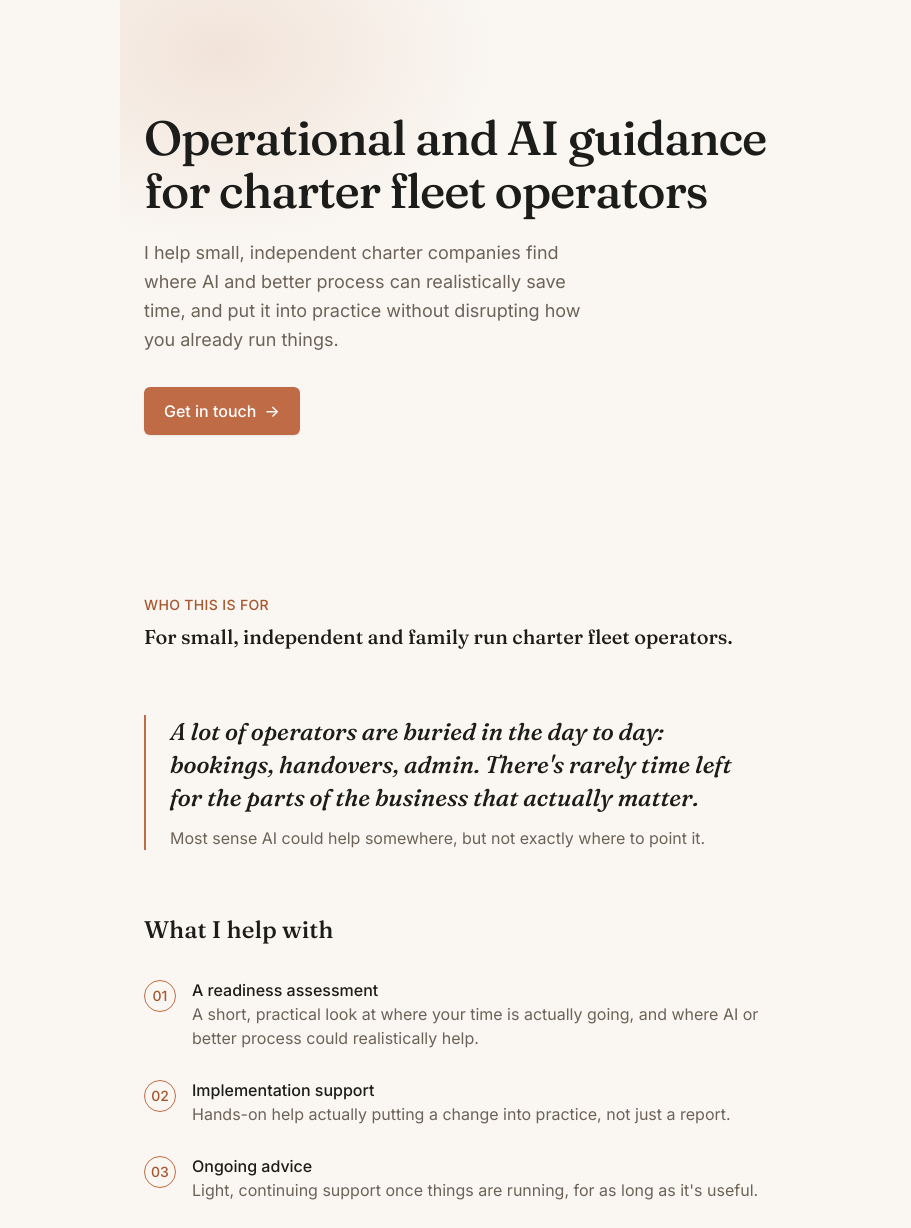
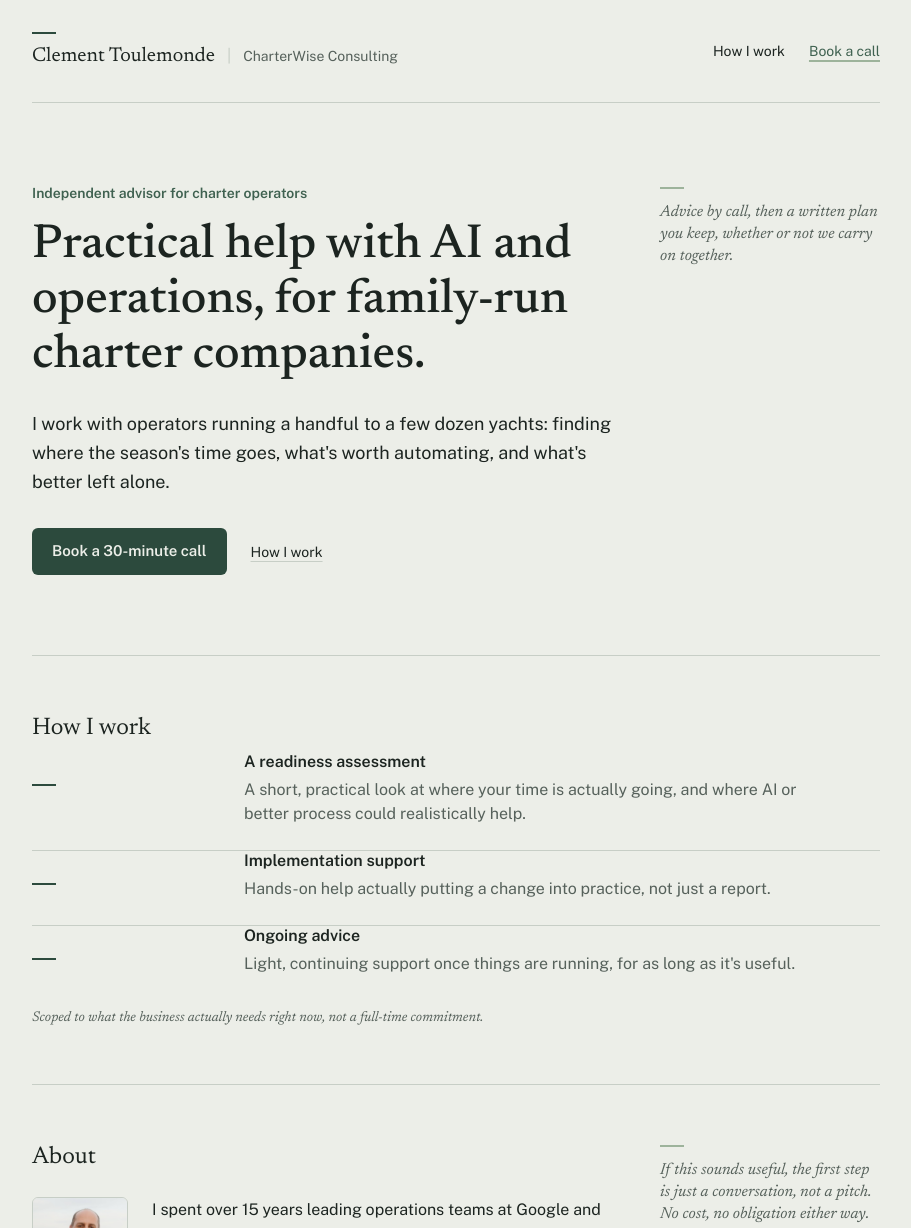
Before and after one commit to clemtoulemonde-ship-it/charterwise-consulting, an Astro site: page / in a window 1280 px wide. Shown: the top 1228 px of the page, without its empty margins (184-1095 px from the left). Built offline with nearby package versions, Linux system fonts and the light colour scheme; Astro itself is replaced by a stand-in of ours.

Commit message:
Rebuild to the CharterWise Consulting design system
Replaces the ad-hoc charcoal/clay/Fraunces look with the actual
chosen direction ("Margin Notes, warmed"): bottle-green and sage on
grey-green paper, Newsreader + Public Sans, hairline rules instead of
shadows, margin-note asides instead of icons. Tokens and structure
taken from the design system artifact (colors, type scale, spacing,
radius) and its landing-page/content rules (no nautical imagery, no
hype words, first-person voice, sentence-case labels).

```diff
--- a/src/layouts/Layout.astro
+++ b/src/layouts/Layout.astro
@@ -7,8 +7,8 @@ interface Props {
 }
 
 const {
-  title = 'Operational and AI guidance for charter fleet operators',
-  description = 'Independent consulting for small, family run charter fleet operators: finding where AI and better process can realistically save time, and helping put it into practice.',
+  title = 'Clement Toulemonde — CharterWise Consulting',
+  description = 'Independent advice for charter operators: finding where the season’s time goes, what’s worth automating, and what’s better left alone.',
 } = Astro.props;
 
 const canonical = 'https://consulting.charterwise.app';
@@ -28,7 +28,7 @@ const canonical = 'https://consulting.charterwise.app';
     <meta property="og:description" content={description} />
     <meta property="og:type" content="website" />
     <meta property="og:url" content={canonical} />
-    <meta property="og:site_name" content="Clement Toulemonde Consulting" />
+    <meta property="og:site_name" content="CharterWise Consulting" />
     <meta property="og:locale" content="en_GB" />
 
     <meta name="twitter:card" content="summary" />
@@ -38,7 +38,7 @@ const canonical = 'https://consulting.charterwise.app';
     <link rel="preconnect" href="https://fonts.googleapis.com" />
     <link rel="preconnect" href="https://fonts.gstatic.com" crossorigin />
     <link
-      href="https://fonts.googleapis.com/css2?family=Inter:wght@400;500;600;700&family=Fraunces:ital,opsz,wght@0,9..144,500;0,9..144,600;1,9..144,500&display=swap"
+      href="https://fonts.googleapis.com/css2?family=Newsreader:ital,opsz,wght@0,6..72,400;0,6..72,500;0,6..72,600;1,6..72,400;1,6..72,500&family=Public+Sans:wght@400;500;600;700&display=swap"
       rel="stylesheet"
     />
 
--- a/src/pages/index.astro
+++ b/src/pages/index.astro
@@ -3,7 +3,7 @@ import Layout from '../layouts/Layout.astro';
 
 const email = 'clement@charterwise.app';
 
-const services = [
+const steps = [
   {
     title: 'A readiness assessment',
     body: 'A short, practical look at where your time is actually going, and where AI or better process could realistically help.',
@@ -20,83 +20,95 @@ const services = [
 ---
 
 <Layout>
-  <main class="max-w-2xl mx-auto px-6">
-    <section class="hero-wash -mx-6 px-6 pt-20 pb-16 sm:pt-28 sm:pb-20">
-      <div class="fade-up">
-        <h1 class="font-serif text-4xl sm:text-5xl font-medium tracking-tight leading-[1.1] mb-5">
-          Operational and AI guidance for charter fleet operators
-        </h1>
-        <p class="text-lg text-[var(--color-text-secondary)] leading-relaxed mb-8 max-w-md">
-          I help small, independent charter companies find where AI and better process can
-          realistically save time, and put it into practice without disrupting how you already
-          run things.
-        </p>
+  <div class="max-w-4xl mx-auto px-6">
+    <header class="flex flex-col sm:flex-row sm:items-center sm:justify-between gap-4 py-8 border-b border-[var(--color-hairline)]">
+      <div>
+        <div class="w-6 h-0.5 bg-[var(--color-primary)] mb-2"></div>
+        <div class="sm:flex sm:items-baseline sm:gap-3">
+          <span class="font-display text-xl text-[var(--color-ink)]">Clement Toulemonde</span>
+          <span class="hidden sm:inline text-[var(--color-hairline)]">|</span>
+          <span class="text-sm text-[var(--color-muted)]">CharterWise Consulting</span>
+        </div>
+      </div>
+      <nav class="flex items-center gap-6 text-sm">
+        <a href="#how-i-work" class="text-[var(--color-ink)] hover:text-[var(--color-primary)]">How I work</a>
         <a
           href={`mailto:${email}`}
-          class="group inline-flex items-center gap-2 rounded-md bg-[var(--color-clay)] text-white px-5 py-3 font-medium shadow-[0_1px_2px_rgba(28,28,26,0.08)] hover:bg-[var(--color-clay-dark)] hover:shadow-[0_6px_16px_rgba(191,107,69,0.3)] hover:-translate-y-0.5 transition-all duration-200"
+          class="text-[var(--color-accent-ink)] underline decoration-[var(--color-accent)] decoration-2 underline-offset-4 hover:text-[var(--color-primary)]"
         >
-          Get in touch
-          <span class="transition-transform duration-200 group-hover:translate-x-0.5">&rarr;</span>
+          Book a call
+        </a>
+      </nav>
+    </header>
+
+    <section class="grid sm:grid-cols-[1fr_220px] gap-10 py-16 sm:py-20">
+      <div class="max-w-[65ch]">
+        <p class="font-text text-sm font-semibold text-[var(--color-accent-ink)] mb-4">
+          Independent advisor for charter operators
+        </p>
+        <h1 class="font-display text-4xl sm:text-5xl font-medium leading-[1.15] mb-6">
+          Practical help with AI and operations, for
+          <span class="sage-underline">family-run charter companies</span>.
+        </h1>
+        <p class="text-lg text-[var(--color-ink)] leading-relaxed mb-8">
+          I work with operators running a handful to a few dozen yachts: finding where the
+          season's time goes, what's worth automating, and what's better left alone.
+        </p>
+        <div class="flex flex-wrap items-center gap-6">
+          <a
+            href={`mailto:${email}`}
+            class="inline-block rounded-[var(--radius-md)] bg-[var(--color-primary)] text-[var(--color-on-primary)] px-5 py-3 font-text font-semibold text-[15px] hover:bg-[var(--color-primary-hover)] transition-colors"
+          >
+            Book a 30-minute call
+          </a>
+          <a href="#how-i-work" class="text-sm text-[var(--color-ink)] underline decoration-[var(--color-hairline)] underline-offset-4 hover:text-[var(--color-primary)]">
+            How I work
           </a>
         </div>
+      </div>
+      <aside class="pt-1">
+        <div class="w-6 h-0.5 bg-[var(--color-accent)] mb-3"></div>
+        <p class="font-display italic text-base text-[var(--color-muted)] leading-snug">
+          Advice by call, then a written plan you keep, whether or not we carry on together.
+        </p>
+      </aside>
     </section>
 
-    <div class="py-14 sm:py-20">
-      <section class="reveal mb-16">
-        <p class="text-sm font-medium uppercase tracking-wide text-[var(--color-clay-dark)]">
-          Who this is for
-        </p>
-        <p class="font-serif text-xl mt-2">
-          For small, independent and family run charter fleet operators.
-        </p>
-      </section>
-
-      <section class="reveal mb-16 border-l-2 border-[var(--color-clay)] pl-6">
-        <p class="font-serif italic text-xl sm:text-2xl leading-snug text-[var(--color-ink)]">
-          A lot of operators are buried in the day to day: bookings, handovers, admin. There's
-          rarely time left for the parts of the business that actually matter.
-        </p>
-        <p class="mt-3 text-[var(--color-text-secondary)]">
-          Most sense AI could help somewhere, but not exactly where to point it.
-        </p>
-      </section>
-
-      <section class="reveal mb-16">
-        <h2 class="font-serif text-2xl mb-8">What I help with</h2>
-        <ul class="space-y-7">
-          {services.map((service, i) => (
-            <li class="flex gap-4">
-              <span class="flex-shrink-0 w-8 h-8 rounded-full border border-[var(--color-clay)] text-[var(--color-clay-dark)] text-sm font-medium flex items-center justify-center mt-0.5">
-                {String(i + 1).padStart(2, '0')}
-              </span>
-              <div>
-                <p class="font-medium">{service.title}</p>
-                <p class="text-[var(--color-text-secondary)]">{service.body}</p>
+    <section id="how-i-work" class="py-14 border-t border-[var(--color-hairline)]">
+      <h2 class="font-display text-2xl mb-8">How I work</h2>
+      <ol class="divide-y divide-[var(--color-hairline)]">
+        {steps.map((step) => (
+          <li class="py-6 first:pt-0 last:pb-0 sm:grid sm:grid-cols-[180px_1fr] sm:gap-8">
+            <div class="w-6 h-0.5 bg-[var(--color-primary)] mb-3 sm:mb-0 sm:mt-2"></div>
+            <div class="sm:col-start-2 sm:-mt-[26px]">
+              <p class="font-text font-semibold mb-1">{step.title}</p>
+              <p class="text-[var(--color-muted)] max-w-[60ch]">{step.body}</p>
             </div>
           </li>
         ))}
-        </ul>
-        <p class="text-sm text-[var(--color-text-secondary)] italic mt-8">
+      </ol>
+      <p class="font-display italic text-sm text-[var(--color-muted)] mt-8">
         Scoped to what the business actually needs right now, not a full-time commitment.
       </p>
     </section>
 
-      <section class="reveal mb-16">
-        <h2 class="font-serif text-2xl mb-6">About</h2>
+    <section class="grid sm:grid-cols-[1fr_220px] gap-10 py-14 border-t border-[var(--color-hairline)]">
+      <div class="max-w-[65ch]">
+        <h2 class="font-display text-2xl mb-6">About</h2>
         <div class="sm:flex sm:gap-6">
           <img
             src="/clement.jpg"
             alt="Clement Toulemonde"
             width="410"
             height="600"
-            class="w-28 h-36 object-cover object-top rounded-md mb-4 sm:mb-0 sm:flex-shrink-0 ring-1 ring-[var(--color-border)]"
+            class="w-24 h-32 object-cover object-top rounded-[var(--radius-md)] border border-[var(--color-hairline)] mb-4 sm:mb-0 sm:flex-shrink-0"
           />
           <div>
             <p class="leading-relaxed mb-4">
-              I spent over 15 years leading operations teams at Google and Meta. The last several
-              years were spent finding where AI could take repetitive, manual work off people's
-              plates, and proving it actually saved time rather than just adding another tool to
-              the pile.
+              I spent over 15 years leading operations teams at Google and Meta. The last
+              several years were spent finding where AI could take repetitive, manual work off
+              people's plates, and proving it actually saved time rather than just adding
+              another tool to the pile.
             </p>
             <p class="leading-relaxed mb-4">
               Charter operators face a smaller version of the same problem: too much time going
@@ -108,47 +120,29 @@ const services = [
               href="https://linkedin.com/in/clementtoulemonde"
               target="_blank"
               rel="noopener noreferrer"
-              class="text-sm text-[var(--color-clay)] hover:text-[var(--color-clay-dark)]"
+              class="text-sm text-[var(--color-accent-ink)] underline decoration-[var(--color-accent)] decoration-2 underline-offset-4"
             >
               Connect on LinkedIn
             </a>
           </div>
         </div>
+      </div>
+      <aside class="pt-1">
+        <div class="w-6 h-0.5 bg-[var(--color-accent)] mb-3"></div>
+        <p class="font-display italic text-base text-[var(--color-muted)] leading-snug">
+          If this sounds useful, the first step is just a conversation, not a pitch. No cost, no
+          obligation either way.
+        </p>
+      </aside>
     </section>
 
-      <section class="reveal mb-4">
-        <h2 class="font-serif text-2xl mb-4">How a first call works</h2>
-        <p class="leading-relaxed">
-          If this sounds useful, the first step is just a conversation, not a pitch. We talk
-          through what your day to day actually looks like, and whether there's anything concrete
-          I could help with. No cost, no obligation either way.
-        </p>
-      </section>
-    </div>
-
-    <footer class="py-10 border-t border-[var(--color-border)] text-sm text-[var(--color-text-secondary)]">
+    <footer class="py-10 border-t border-[var(--color-hairline)] text-sm text-[var(--color-muted)]">
       <p class="mb-2">
-        <a href={`mailto:${email}`} class="text-[var(--color-clay)] hover:text-[var(--color-clay-dark)]">
+        <a href={`mailto:${email}`} class="text-[var(--color-accent-ink)] underline decoration-[var(--color-accent)] decoration-2 underline-offset-4">
           {email}
         </a>
       </p>
       <p>This is Clement's independent consulting practice, separate from the CharterWise app.</p>
     </footer>
-  </main>
+  </div>
 </Layout>
-
-<script>
-  const revealEls = document.querySelectorAll('.reveal');
-  const io = new IntersectionObserver(
-    (entries) => {
-      for (const entry of entries) {
-        if (entry.isIntersecting) {
-          entry.target.classList.add('is-visible');
-          io.unobserve(entry.target);
-        }
-      }
-    },
-    { threshold: 0.15, rootMargin: '0px 0px -40px 0px' }
-  );
-  revealEls.forEach((el) => io.observe(el));
-</script>
--- a/src/styles/global.css
+++ b/src/styles/global.css
@@ -1,15 +1,34 @@
 @import "tailwindcss";
 
 @theme {
-  --color-ink:            #1C1C1A;
-  --color-paper:          #FAF7F2;
-  --color-clay:           #BF6B45;
-  --color-clay-dark:      #A6572F;
-  --color-text-secondary: #6B6358;
-  --color-border:         #E8E3DA;
+  /* CharterWise Consulting design system, "Margin Notes, warmed" direction */
+  --color-ground: #ECEEE8;
+  --color-surface: #F6F7F3;
+  --color-ink: #1C2420;
+  --color-muted: #56615B;
+  --color-hairline: #C7CEC6;
 
-  --font-sans: 'Inter', system-ui, -apple-system, BlinkMacSystemFont, 'Segoe UI', Roboto, sans-serif;
-  --font-serif: 'Fraunces', Georgia, 'Times New Roman', serif;
+  --color-primary: #2C4A3D;
+  --color-primary-hover: #223A30;
+  --color-on-primary: #ECEEE8;
+
+  --color-accent: #9DB39B;
+  --color-accent-soft: #DCE4D9;
+  --color-accent-ink: #3F6150;
+
+  --font-display: 'Newsreader', Georgia, 'Times New Roman', serif;
+  --font-text: 'Public Sans', Arial, Helvetica, sans-serif;
+
+  --space-1: 4px;
+  --space-2: 8px;
+  --space-3: 16px;
+  --space-4: 24px;
+  --space-5: 32px;
+  --space-6: 64px;
+
+  --radius-sm: 3px;
+  --radius-md: 6px;
+  --radius-pill: 999px;
 }
 
 @layer base {
@@ -18,51 +37,19 @@
   }
 
   body {
-    font-family: var(--font-sans);
+    font-family: var(--font-text);
     color: var(--color-ink);
-    background-color: var(--color-paper);
+    background-color: var(--color-ground);
     -webkit-font-smoothing: antialiased;
   }
 }
 
 @layer utilities {
-  .hero-wash {
-    background: radial-gradient(60% 55% at 15% 10%, color-mix(in srgb, var(--color-clay) 14%, transparent), transparent 70%);
-  }
-
-  .fade-up {
-    animation: fade-up 0.7s cubic-bezier(0.22, 1, 0.36, 1) both;
-  }
-
-  .reveal {
-    opacity: 0;
-    transform: translateY(16px);
-    transition: opacity 0.6s cubic-bezier(0.22, 1, 0.36, 1), transform 0.6s cubic-bezier(0.22, 1, 0.36, 1);
-  }
-
-  .reveal.is-visible {
-    opacity: 1;
-    transform: translateY(0);
+  .sage-underline {
+    text-decoration: none;
+    background-image: linear-gradient(var(--color-accent), var(--color-accent));
+    background-repeat: no-repeat;
+    background-position: 0 1.08em;
+    background-size: 100% 3px;
   }
 }
-
-@keyframes fade-up {
-  from {
-    opacity: 0;
-    transform: translateY(10px);
-  }
-  to {
-    opacity: 1;
-    transform: translateY(0);
-  }
-}
-
-@media (prefers-reduced-motion: reduce) {
-  .fade-up,
-  .reveal {
-    animation: none !important;
-    transition: none !important;
-    opacity: 1 !important;
-    transform: none !important;
-  }
-}
```
Lines whose indentation alone changed are shown as unchanged.
